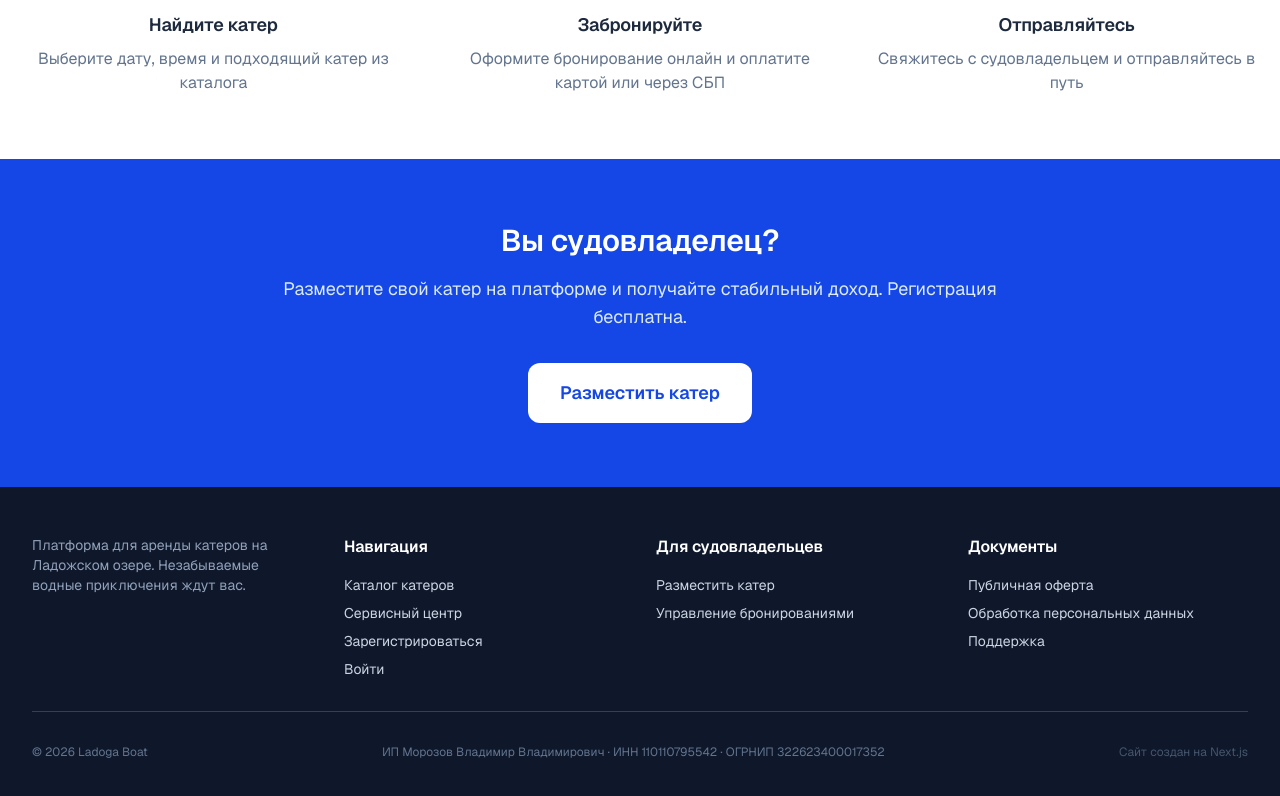
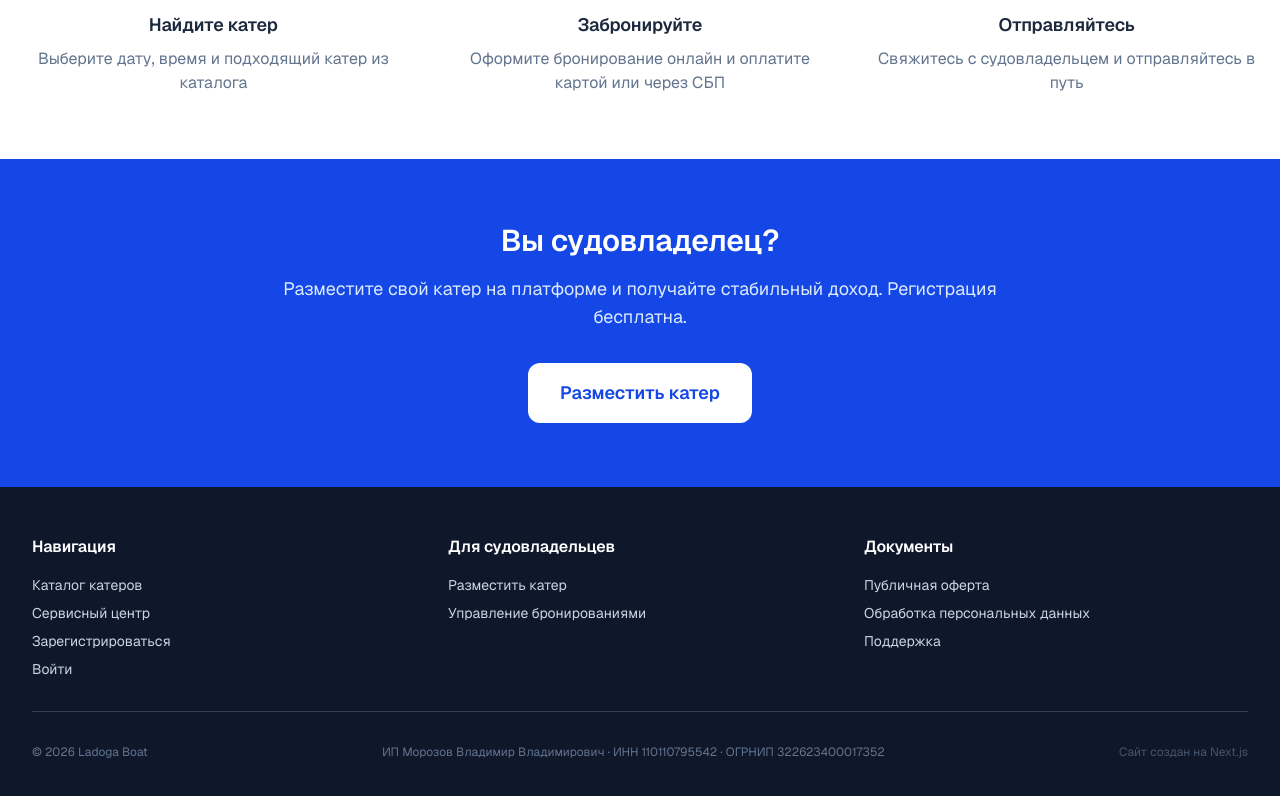
Before and after one commit to morozyan07-ai/ladogaboat, a Next.js app: page / in a window 1280 px wide. Shown: the part 1026-1822 px from the top of the page. Built offline with nearby package versions, Linux system fonts and the light colour scheme; no server answers.

Commit message:
footer: remove description text, expand to 3 columns

```diff
--- a/src/components/layout/Footer.tsx
+++ b/src/components/layout/Footer.tsx
@@ -4,12 +4,7 @@ export default function Footer() {
   return (
     <footer className="bg-slate-900 text-slate-300 mt-auto">
       <div className="max-w-7xl mx-auto px-4 sm:px-6 lg:px-8 py-12">
-        <div className="grid grid-cols-1 md:grid-cols-4 gap-8">
-          <div>
-            <p className="text-sm text-slate-400">
-              Платформа для аренды катеров на Ладожском озере. Незабываемые водные приключения ждут вас.
-            </p>
-          </div>
+        <div className="grid grid-cols-1 md:grid-cols-3 gap-8">
           <div>
             <h3 className="font-semibold text-white mb-4">Навигация</h3>
             <ul className="space-y-2 text-sm">
```
